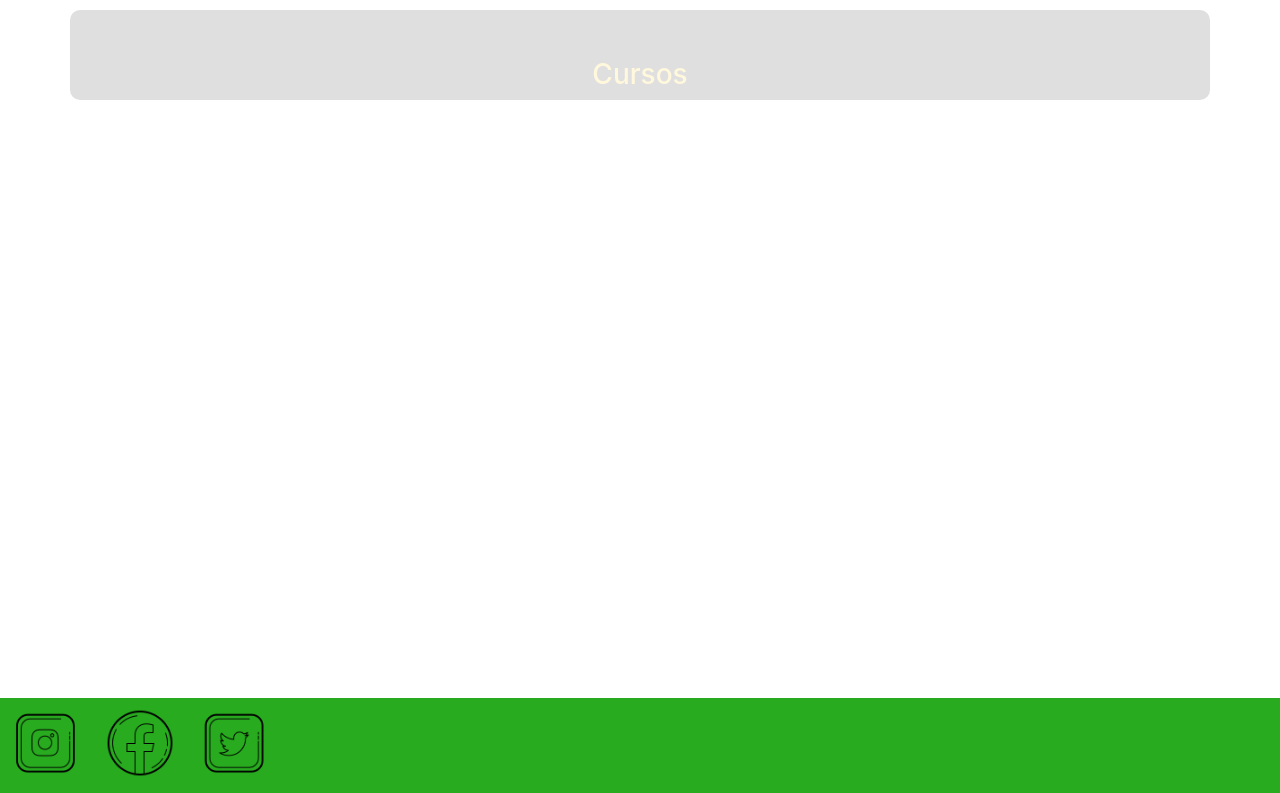
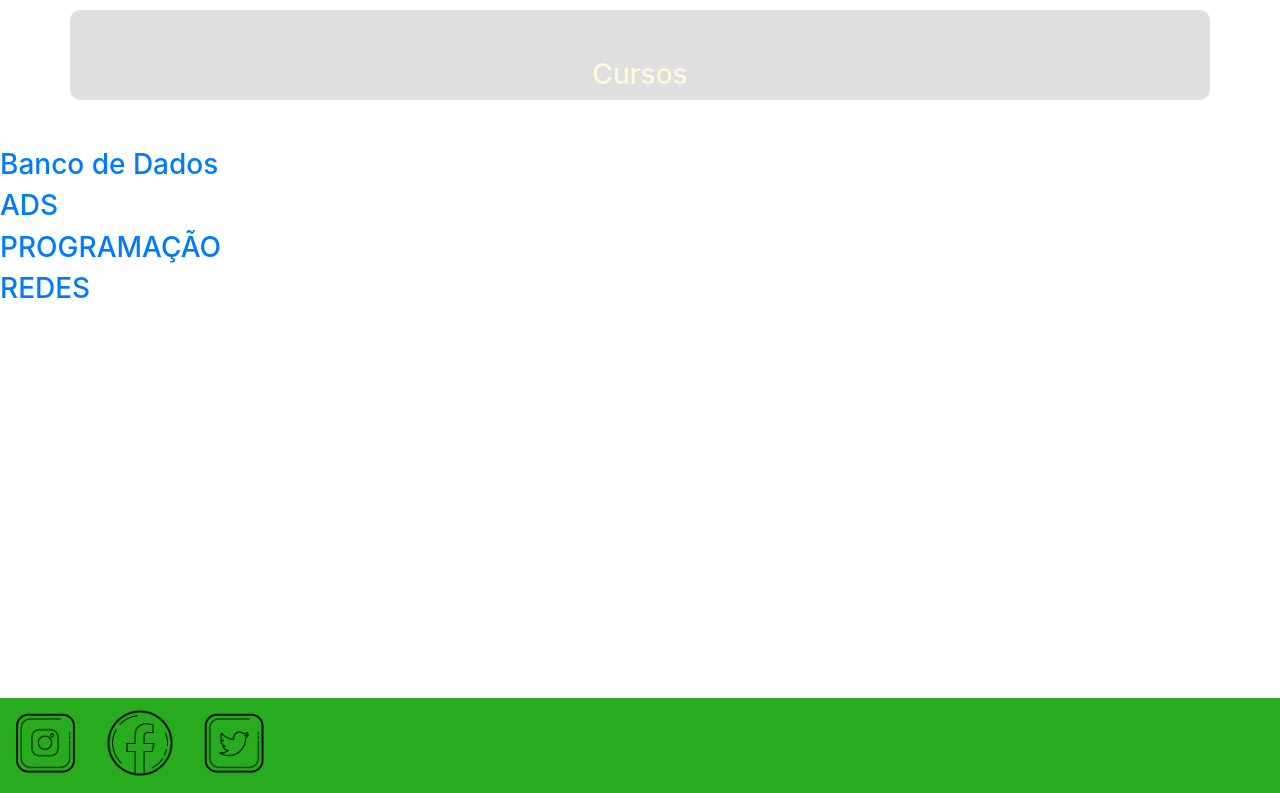
Before and after one commit to MarcioGabriel98/Atividade_continua_LMS, a plain HTML site: page cursos.html in a window 1280 px wide. Shown: the part 62-855 px from the top of the page. Drawn offline with nearby package versions, Linux system fonts and the light colour scheme.

Commit message:
Update cursos.html
Inclusão da Lista de Cursos.
Ao selecionar um determinado curso, o usuário será redirecionado para a tela com informações do curso selecionado.

```diff
--- a/cursos.html
+++ b/cursos.html
@@ -50,7 +50,34 @@
             </div>
         </div>
     </div>
+	<br><br>
+        <div class='cursos'>
 
+		    <h3><a href="curso1.html" class="link"
+			title="Curso de Banco de Dados">
+			Banco de Dados
+			</a>
+			</h3>
+
+			<h3><a href="curso2.html" class="link"
+			title="Curso de ADS">
+			ADS
+			</a>
+			</h3>
+
+			<h3><a href="curso3.html" class="link"
+			title="Curso de Programação">
+			PROGRAMAÇÃO
+			</a>
+			</h3>
+
+			<h3><a href="curso4.html" class="link"
+			title="Curso de Redes">
+			REDES
+			</a>
+			</h3>
+
+		 </div>
 
 
 
```
